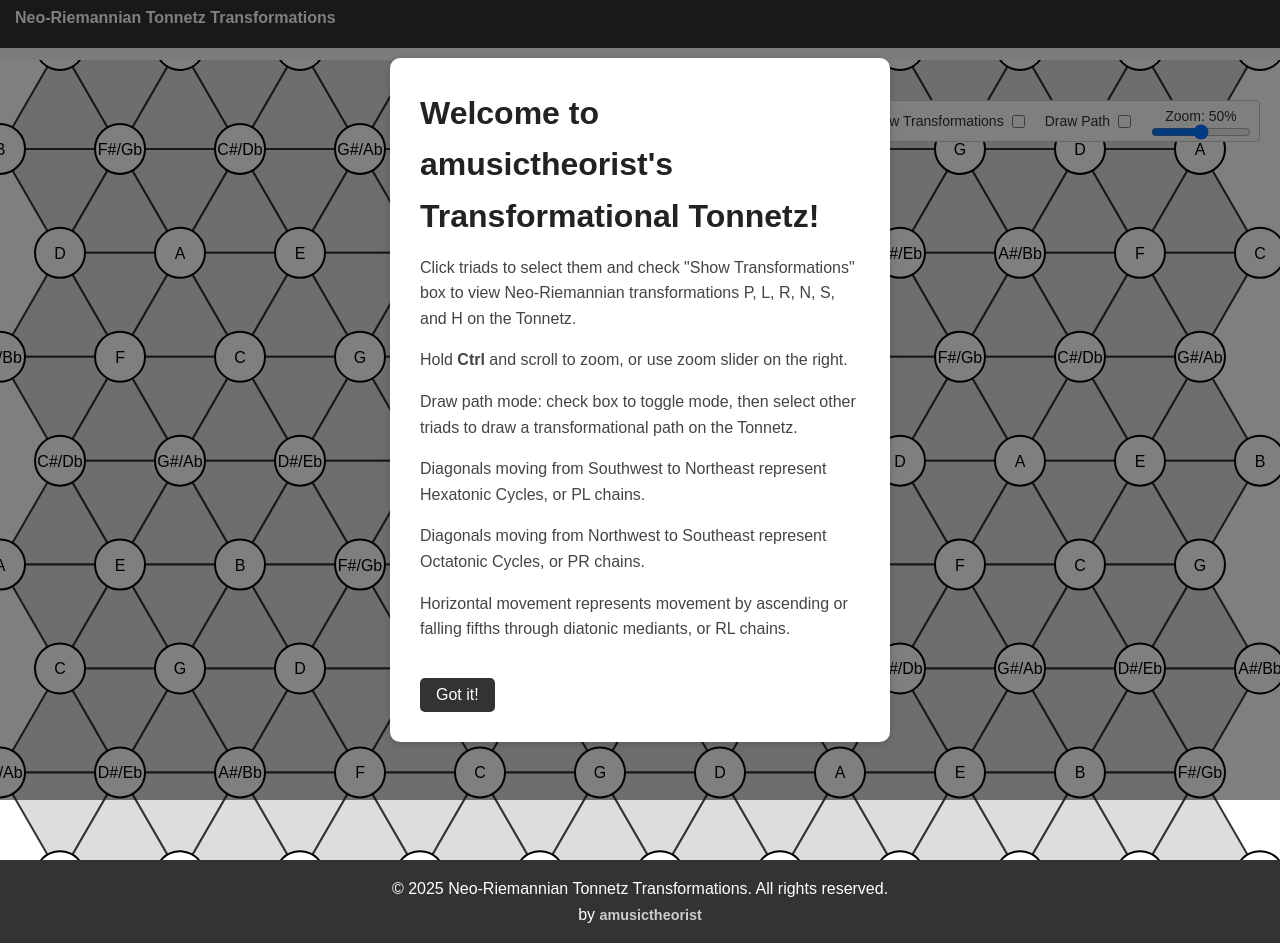
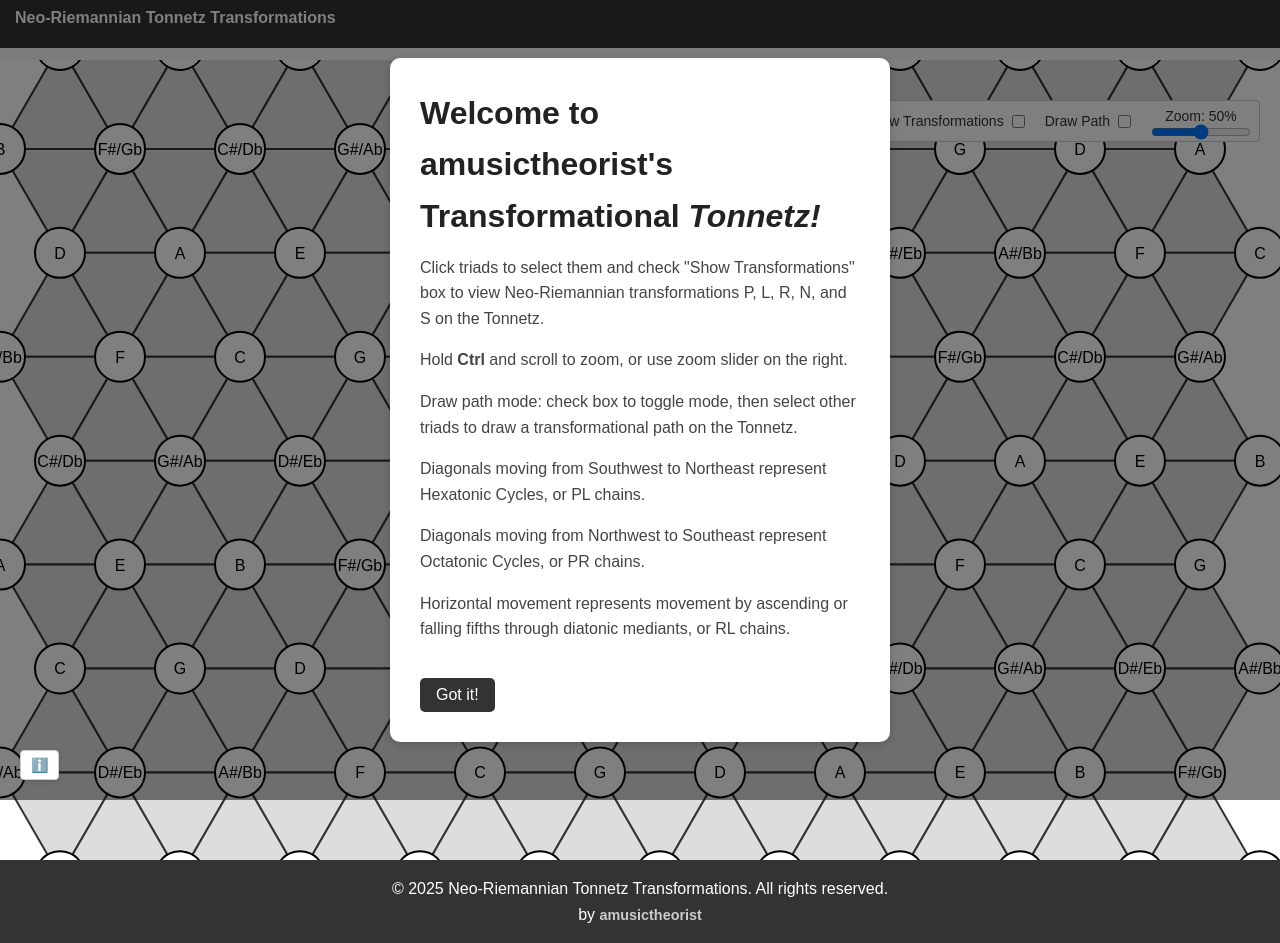
Before and after one commit to amusictheorist/tonnetz-webapp, a React (Vite) app: page / in a window 1280 px wide. Built offline with nearby package versions, Linux system fonts and the light colour scheme.

Commit message:
add legend

```diff
--- /dev/null
+++ b/src/components/Legend.tsx
@@ -0,0 +1,63 @@
+import { useState } from "react";
+
+function Legend() {
+  const [showLegend, setShowLegend] = useState(false);
+
+  return (
+    <div style={{ position: "relative", padding: 16 }}>
+      <button
+        onClick={() => setShowLegend(prev => !prev)}
+        style={{
+          position: "fixed",
+          bottom: 20,
+          left: 20,
+          padding: "6px 10px",
+          fontSize: 14,
+          borderRadius: 4,
+          border: "1px solid #ccc",
+          background: "#fff",
+          cursor: "pointer",
+          boxShadow: "0 2px 6px rgba(0,0,0,0.1)",
+          zIndex: 1000
+        }}
+        title={showLegend ? "Close Legend" : "Open Legend"}
+        >
+        ℹ️
+      </button>
+
+      {showLegend && (
+        <div style={{
+          position: "fixed",
+          bottom: 60,
+          left: 20,
+          width: 350,
+          background: "#f9f9f9",
+          padding: "16px",
+          border: "1px solid #ccc",
+          borderRadius: 8,
+          boxShadow: "0 4px 10px rgba(0,0,0,0.1)",
+          zIndex: 1000
+        }}>
+          <h3>Legend</h3>
+          <p>
+            The <strong>P</strong> transformation exchanges a triad for its <strong>P</strong>arallel. In a major tirad, move the third down a semitone, in a minor triad, move the third up a semitone.
+          </p>
+          <p>
+            The <strong>L</strong> transformation (<em>Leittonwechsel</em>) is known as the <strong>L</strong>eading-Tone Exchange. In a major triad, move the root down a semitone, in a minor triad, move the fifth up a semitone.
+          </p>
+          <p>
+            The <strong>R</strong> transformation exchanges a triad for its <strong>R</strong>elative. In a major tirad, move the fifth up a whole tone, in a minor triad, move the root down a  whole tone.
+          </p>
+          <p>
+            The <strong>N</strong> transformation (<em>Nebenverwandt</em>) exchanges a major triad for its minor subdominant and a minor triad for its major dominant. This trandformation can be obtained by applying <strong>R</strong>, <strong>L</strong>, and <strong>P</strong> successively.
+          </p>
+          <p>
+            The <strong>S</strong> transformation (<em>Slide</em>) exchanges two triads that share a third. This trandformation can be obtained by applying <strong>L</strong>, <strong>P</strong>, and <strong>R</strong> successively.
+          </p>
+        </div>
+      )}
+      </div>
+  );
+}
+
+export default Legend;
--- a/src/components/Modal.tsx
+++ b/src/components/Modal.tsx
@@ -13,9 +13,9 @@ function Modal() {
       {showModal && (
         <div className="container">
           <div className='content'>
-            <h2>Welcome to amusictheorist's Transformational Tonnetz!</h2>
+            <h2>Welcome to amusictheorist's Transformational <em>Tonnetz!</em></h2>
             <p>
-              Click triads to select them and check "Show Transformations" box to view Neo-Riemannian transformations P, L, R, N, S, and H on the Tonnetz.
+              Click triads to select them and check "Show Transformations" box to view Neo-Riemannian transformations P, L, R, N, and S on the Tonnetz.
             </p>
             <p>
               Hold <strong>Ctrl</strong> and scroll to zoom, or use zoom slider on the right.
--- a/src/components/Tonnetz.tsx
+++ b/src/components/Tonnetz.tsx
@@ -7,6 +7,7 @@ import Modal from "./Modal";
 import { useZoomControl } from "../hooks/useZoomControl";
 import { useCenterScroll } from "../hooks/useCenterScroll";
 import { useTransformationMap } from "../hooks/useTransformationMap";
+import Legend from "./Legend";
 
 function Tonnetz() {
   const [selectedTriangles, setSelectedTriangles] = useState<Set<string>>(new Set());
@@ -431,6 +432,7 @@ function Tonnetz() {
       </div>
 
       <Modal />
+      <Legend />
     </div>
   );
 };
```
